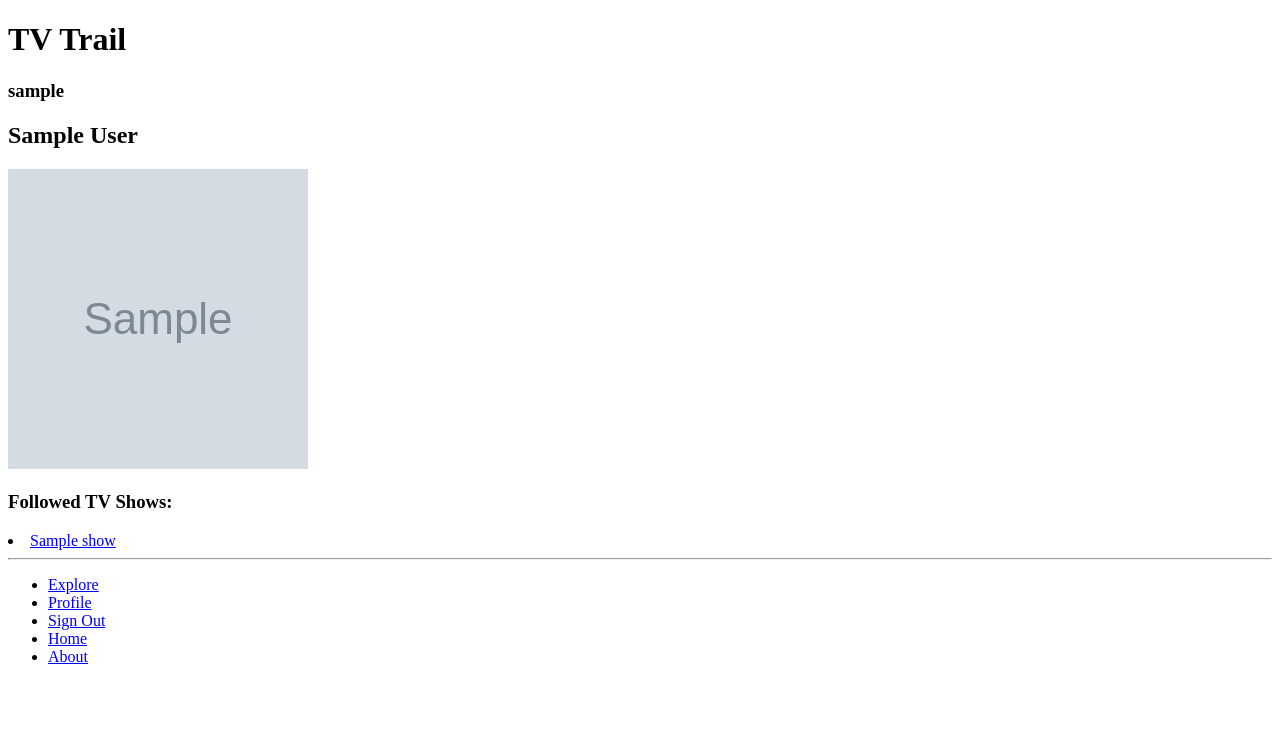
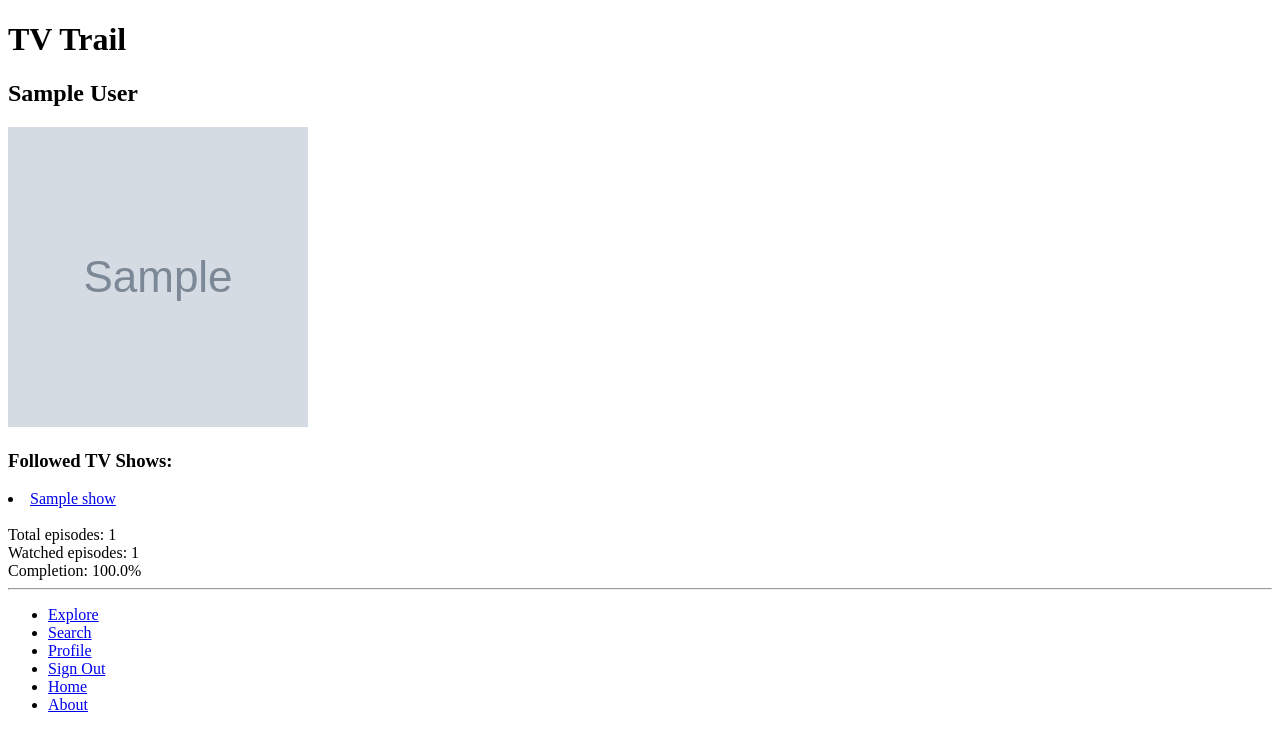
Before and after one commit to JawadMahmoud/TV_Trail, a Django app: a page that uses templates/tvtrail/base.html in a window 1280 px wide. Shown: the top 751 px of the page. Run offline with Django 3.2, Linux system fonts and the light colour scheme; a user stored in the database is signed in; tables that the repository leaves empty hold one stand-in row (values such as "Sample post"); grey boxes marked "Sample" are stand-in pictures.

Commit message:
Added Search functionality, edited the profile view

```diff
--- a/templates/tvtrail/base.html
+++ b/templates/tvtrail/base.html
@@ -31,6 +31,7 @@
             <ul>
                 {% if user.is_authenticated %}
                     <li><a href="{% url 'explore' %}">Explore</a></li>
+                    <li><a href="{% url 'search_form' %}">Search</a></li>
                     <li><a href="{% url 'profile' user.username %}">Profile</a></li>
                     <li><a href="{% url 'auth_logout' %}?next=/tvtrail/">Sign Out</a></li>
                 {% else %}
--- a/templates/tvtrail/profile.html
+++ b/templates/tvtrail/profile.html
@@ -23,7 +23,12 @@
     <div>
         <h3>Followed TV Shows:</h3>
             {% for series in userprofile.watchlist.all %}
-                <li><a href="{% url 'show_tvseries' series.show_slug %}">{{ series }}</a></li>
+                <li><a href="{% url 'show_tvseries' series.show_slug %}">{{ series.show_name }}</a></li> <br/>
+                Total episodes: {{ total_episodes_list|get_item:series.show_name }}<br/>
+                Watched episodes: {{ watch_episodes_list|get_item:series.show_name }}<br/>
+                {% if completion_percentage|get_item:series.show_name != None %}
+                    Completion: {{ completion_percentage|get_item:series.show_name }}% <br/>
+                {% endif %}
             {% endfor %}
     </div>
     <div id="edit_profile"></div>
--- a/templates/tvtrail/series.html
+++ b/templates/tvtrail/series.html
@@ -14,6 +14,7 @@
                 <h2>
                     Your Rating: {{ show_status.rating }} <br/>
                     Average Rating: {{ average }} <br/>
+                    Total Episodes: {{ ep_count }} <br/>
                 </h2>
                 {% if show in active_userprofile.watchlist.all %}
                     <p>Followed</p>
--- a/tvtrail/urls.py
+++ b/tvtrail/urls.py
@@ -16,4 +16,6 @@ urlpatterns = [
     url(r'^explore/', views.explore, name='explore'),
     url(r'^genres/(?P<genre_param>[\w\-]+)/$', views.genre_shows, name='genre_shows'),
     url(r'^genres/', views.genres, name='genres'),
+    url(r'^search-form/$', views.search_form, name='search_form'),
+    url(r'^search/$', views.search, name='search'),
 ]
--- a/tvtrail/views.py
+++ b/tvtrail/views.py
@@ -9,6 +9,7 @@ from django.core.urlresolvers import reverse
 from django.contrib.auth.decorators import login_required
 from django.contrib.auth.models import User
 from django.db.models import Avg
+from django.template.defaulttags import register
 
 
 # Create your views here.
@@ -69,6 +70,9 @@ def show_tvseries(request, tv_show_slug):
         average = average + status.rating
         average = average/counter
 
+    episode_count = episode.objects.filter(show_id=show).count()
+
+    context_dict['ep_count'] = episode_count
     context_dict['avg_show_rating'] = avg_show_rating
     context_dict['average'] = average
 
@@ -92,6 +96,7 @@ def register_profile(request):
 
 @login_required
 def profile(request, username):
+    context_dict = {}
     try:
         user = User.objects.get(username=username)
     except:
@@ -99,6 +104,32 @@ def profile(request, username):
 
     userprofile = UserProfile.objects.get_or_create(user=user)[0]
     form = UserProfileForm({'picture': userprofile.picture, 'watchlist': userprofile.watchlist})
+
+    @register.filter
+    def get_item(dictionary, key):
+        return dictionary.get(key)
+
+    followed_shows = userprofile.watchlist.all()
+    total_ep_count = {}
+    watched_ep_count = {}
+    completion = {}
+    for show in followed_shows:
+        #print(show.show_name)
+        watch_count = user_episode_relation.objects.filter(user=userprofile, show=show, watched=True).count()
+        watched_ep_count[show.show_name] = watch_count
+
+        ep_count = episode.objects.filter(show_id=show).count()
+        total_ep_count[show.show_name] = ep_count
+        #print(total_ep_count[show.show_name])
+
+        if ep_count > 0:
+            completion[show.show_name] = (watch_count/ep_count)*100
+        else:
+            completion[show.show_name] = None
+
+    context_dict['total_episodes_list'] = total_ep_count
+    context_dict['watch_episodes_list'] = watched_ep_count
+    context_dict['completion_percentage'] = completion
 
     if request.method == 'POST':
         form = UserProfileForm(request.POST, request.FILES, instance=userprofile)
@@ -108,7 +139,14 @@ def profile(request, username):
         else:
             print(form.errors)
 
-    return render(request, 'tvtrail/profile.html', {'userprofile': userprofile, 'selecteduser': user, 'form': form})
+    context_dict['userprofile'] = userprofile
+    context_dict['selected_user'] = user
+    context_dict['form'] = form
+
+    #print(total_ep_count)
+    #print(userprofile.watchlist.all())
+
+    return render(request, 'tvtrail/profile.html', context_dict)
 
 @login_required
 def series_follow(request, tv_show_slug):
@@ -314,3 +352,21 @@ def genre_shows(request, genre_param):
         context_dict['shows'] = None
 
     return render(request, 'tvtrail/genre_shows.html', context_dict)
+
+def search_form(request):
+    return render(request, "tvtrail/search_form.html")
+
+def search(request):
+    context_dict = {}
+
+    if 'q' in request.GET and request.GET['q']:
+        q = request.GET['q']
+        context_dict['query'] = q
+        shows = tv_show.objects.filter(show_name__icontains=q)
+        if shows.exists():
+            context_dict['shows'] = shows
+        else:
+            context_dict['shows'] = None
+        return render(request, 'tvtrail/search_results.html', context_dict)
+    else:
+        return HttpResponse('Please submit a search term.')
```
Also changed, not shown: templates/tvtrail/search_form.html (added, +17 -0 lines), templates/tvtrail/search_results.html (added, +24 -0 lines).
